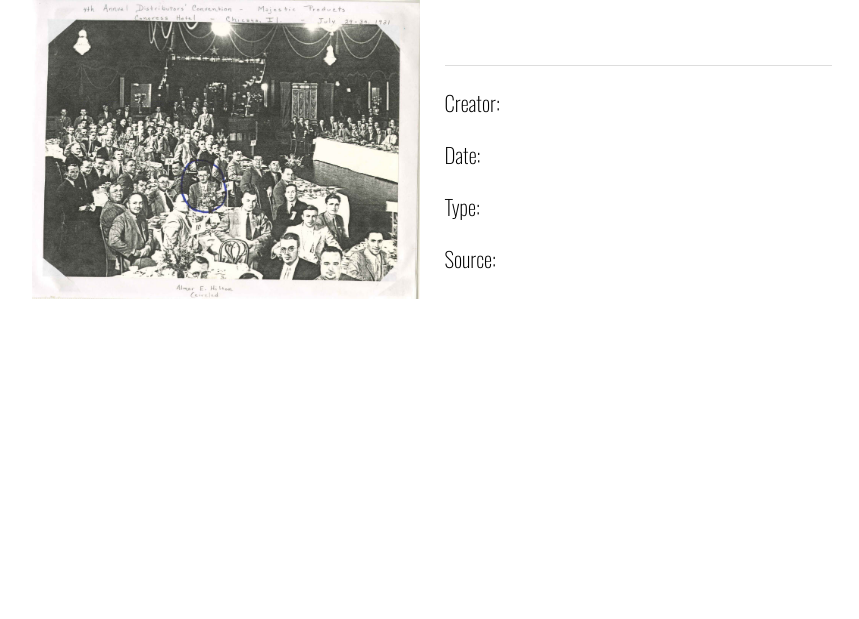
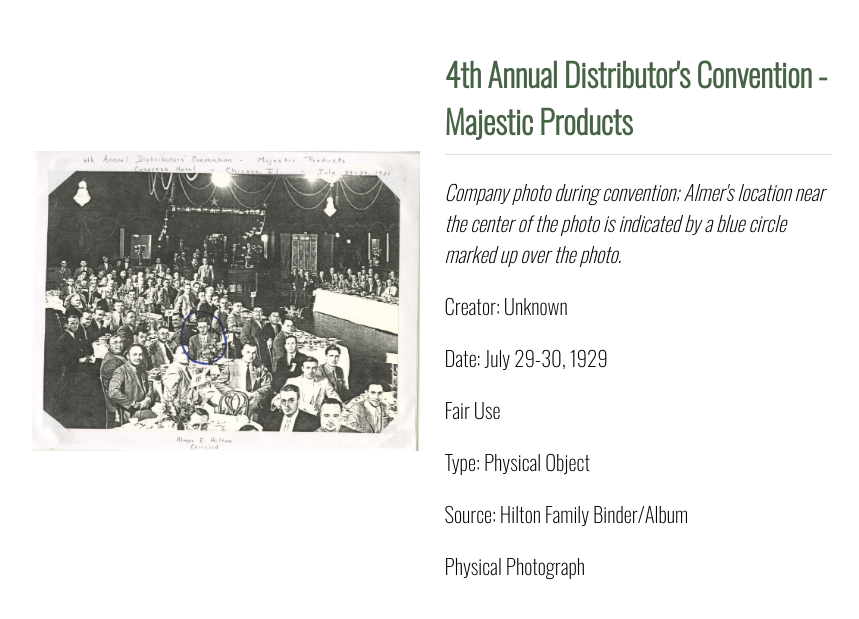
Before and after one commit to martinez2125/TennesseeChicago_Images, a Jekyll site: the page built from _mindoc_media/pg936-img.md, in a window 1280 px wide. Shown: the top 619 px of the page, without its empty margins (208-1067 px from the left). Built offline with Jekyll 4.4.1, drawn with Linux system fonts in a browser that asks for light colours.

Commit message:
Update pg936-img.md

```diff
--- a/_mindoc_media/pg936-img.md
+++ b/_mindoc_media/pg936-img.md
@@ -3,18 +3,18 @@ page: section-name
 title: Hilton Family Binder (Inside)
 media_type: image
 
-_title:
-description:
-creator:
-_date:
-rights:
-type:
-source:
+_title: "4th Annual Distributor's Convention - Majestic Products"
+description: Company photo during convention; Almer's location near the center of the photo is indicated by a blue circle marked up over the photo.
+creator: Unknown
+_date: July 29-30, 1929
+rights: Fair Use
+type: Physical Object
+source: Hilton Family Binder/Album
 identifier:
 contributor:
-format:
-credit_(IPTC):
-date_created_(IPTC):
+format: Physical Photograph
+credit_(IPTC): Digitization courtesy of Caden J. Miller & Lesly Martinez
+date_created_(IPTC): 9/15/2025
 
 _path: /assets/img/pg36-img.jpg
 order: 38
```
